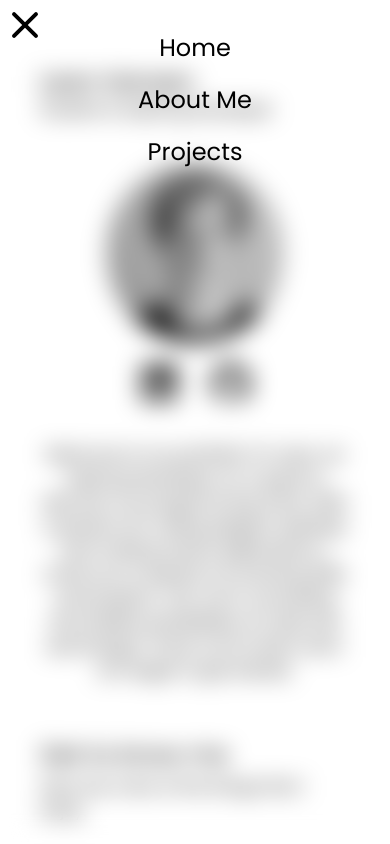
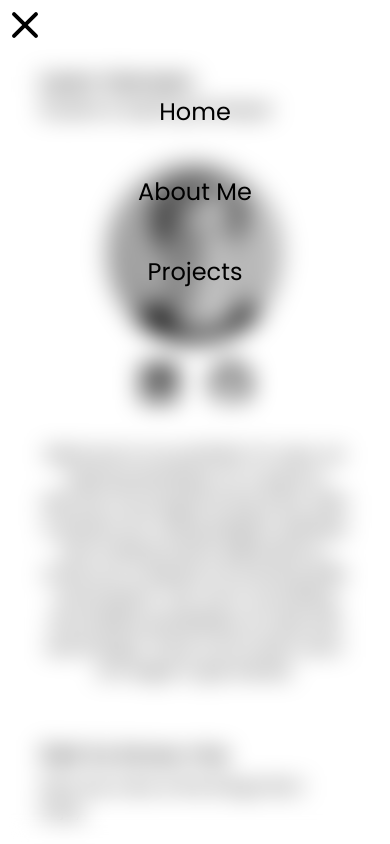
Before and after one commit to clickclickcode/portfolio, a React (Vite) app: page / in a window 390 px wide. Both pictures are taken after a click on the element 25 px from the left and 25 px from the top of the page. Shown: the top 844 px of the page. Built offline with nearby package versions, Linux system fonts and the light colour scheme; no server answers.

Commit message:
minor adjustments

```diff
--- a/src/components/HeaderV2.jsx
+++ b/src/components/HeaderV2.jsx
@@ -30,7 +30,7 @@ export default function HeaderV2() {
                 <NavLink className='md:hover:text-teal-700' to="/work">Work</NavLink>
             </div>
             {menuOpen && (
-                <div className={`${menuOpen ? 'z-[25] -mt-[50px]' : 'z-[10]'} absolute flex flex-col gap-5 py-8 items-center w-screen h-screen backdrop-blur-md text-2xl`}>
+                <div className={`${menuOpen ? 'z-[25] -mt-[50px]' : 'z-[10]'} absolute flex flex-col gap-12 pt-24 items-center w-screen h-screen backdrop-blur-md text-2xl`}>
                     <a href="#" onClick={() => setOpenedState()}>Home</a>
                     <a href="#about" onClick={() => setOpenedState()}>About Me</a>
                     <a href="#work" onClick={() => setOpenedState()}>Projects</a>
```
